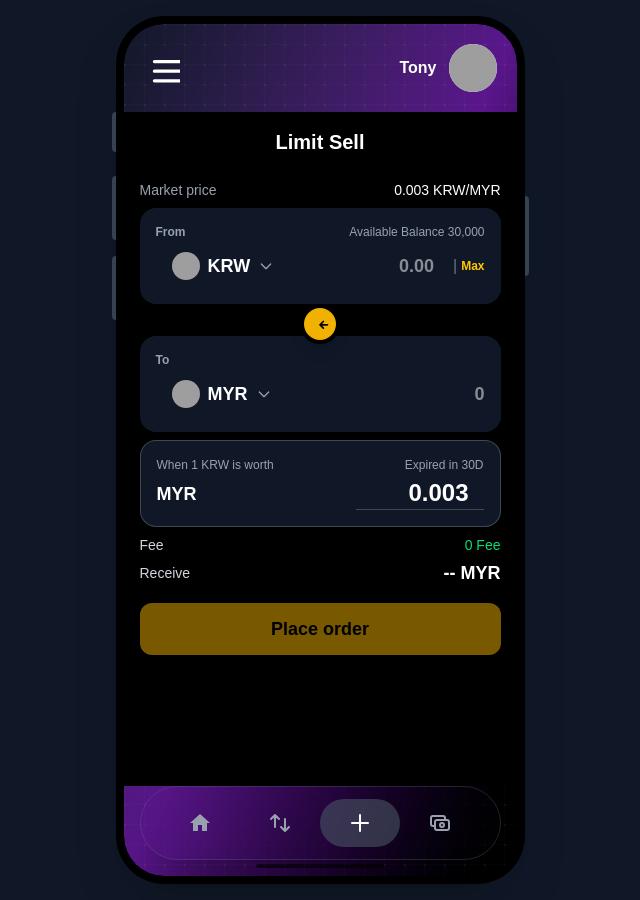
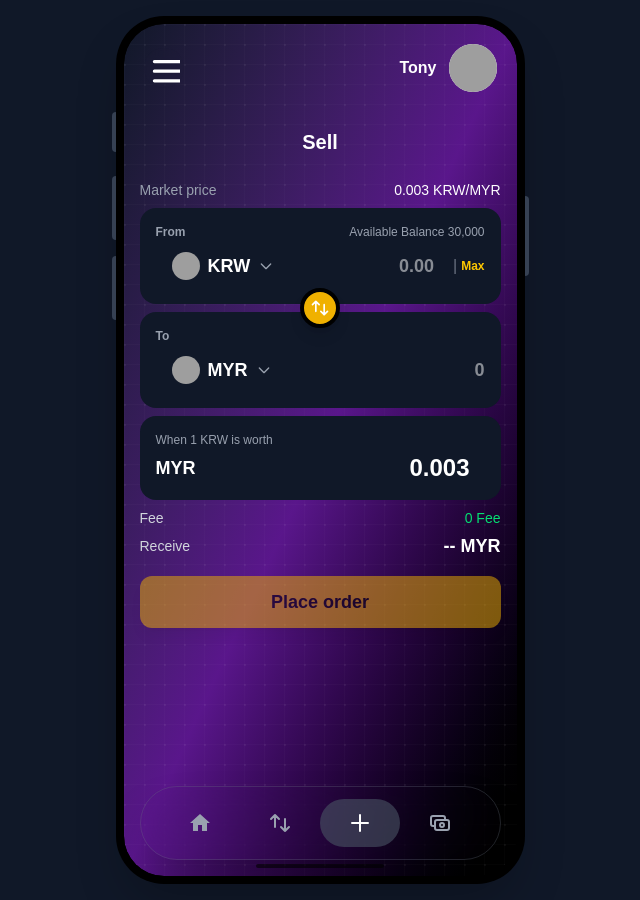
Before and after one commit to Avoisavo/cashMeOutside, a Next.js app: page /sell in a window 1280 px wide. Shown: the whole page, without its empty margins (320-960 px from the left). Built offline with nearby package versions, Linux system fonts and the light colour scheme; grey boxes are pictures that could not be loaded.

Commit message:
change ui

```diff
--- a/pages/sell.tsx
+++ b/pages/sell.tsx
@@ -111,8 +111,8 @@ export default function Sell() {
     };
 
     return (
-    <div className="min-h-screen p-4 flex flex-col items-center bg-black">
-      <h2 className="text-xl font-bold mb-6 text-center text-white">Limit Sell</h2>
+        <div className="min-h-screen p-4 flex flex-col items-center">
+            <h2 className="text-xl font-bold mb-6 text-center text-white">Sell</h2>
             <form onSubmit={handleSell} className="space-y-6 w-full max-w-md">
                 {/* Market Price Row */}
                 <div className="flex items-center justify-between text-gray-400 text-sm mb-2">
@@ -121,10 +121,10 @@ export default function Sell() {
                 </div>
 
                 {/* From Card */}
-        <div className="bg-gray-900 rounded-2xl p-4 mb-2 flex flex-col relative">
+                <div className="bg-gray-900 rounded-2xl p-4 -mb-2 flex flex-col relative">
                     <div className="flex items-center justify-between mb-1">
                         <span className="text-gray-400 text-xs font-semibold">From</span>
-            <span className="text-gray-400 text-xs">Available Balance {mockBalances[fromCurrency].toLocaleString(undefined, {maximumFractionDigits: 2})}</span>
+                        <span className="text-gray-400 text-xs">Available Balance {mockBalances[fromCurrency].toLocaleString(undefined, { maximumFractionDigits: 2 })}</span>
                     </div>
                     <div className="flex items-center justify-between">
                         <div className="relative">
@@ -151,7 +151,7 @@ export default function Sell() {
                                                 <img src={c.flag} alt={c.code} className="w-6 h-6 rounded-full object-cover" />
                                                 <span className="font-bold">{c.code}</span>
                                             </span>
-                      <span className="text-xs text-gray-400 font-mono">{mockBalances[c.code]?.toLocaleString(undefined, {maximumFractionDigits: 2})}</span>
+                                            <span className="text-xs text-gray-400 font-mono">{mockBalances[c.code]?.toLocaleString(undefined, { maximumFractionDigits: 2 })}</span>
                                         </button>
                                     ))}
                                 </div>
@@ -173,15 +173,15 @@ export default function Sell() {
                 </div>
 
                 {/* Swap Button */}
-        <div className="flex justify-center -my-2 z-10 relative">
+                <div className="flex justify-center -my-4 z-10 relative">
                     <button
                         type="button"
                         onClick={handleSwap}
                         className="w-10 h-10 bg-yellow-500 rounded-full flex items-center justify-center hover:bg-yellow-600 transition-colors shadow-lg border-4 border-black"
                         aria-label="Swap currencies"
                     >
-            <svg className="w-5 h-5 text-black" fill="none" stroke="currentColor" viewBox="0 0 24 24" strokeWidth={2}>
-              <path strokeLinecap="round" strokeLinejoin="round" d="M16 17l-4-4m0 0l4-4m-4 4H21" />
+                        <svg className="w-5 h-5 text-white" fill="none" stroke="currentColor" viewBox="0 0 24 24">
+                            <path strokeLinecap="round" strokeLinejoin="round" strokeWidth={2} d="M7 16V4m0 0L3 8m4-4l4 4m6 0v12m0 0l4-4m-4 4l-4-4" />
                         </svg>
                     </button>
                 </div>
@@ -217,7 +217,7 @@ export default function Sell() {
                                                 <img src={c.flag} alt={c.code} className="w-6 h-6 rounded-full object-cover" />
                                                 <span className="font-bold">{c.code}</span>
                                             </span>
-                      <span className="text-xs text-gray-400 font-mono">{mockBalances[c.code]?.toLocaleString(undefined, {maximumFractionDigits: 2})}</span>
+                                            <span className="text-xs text-gray-400 font-mono">{mockBalances[c.code]?.toLocaleString(undefined, { maximumFractionDigits: 2 })}</span>
                                         </button>
                                     ))}
                                 </div>
@@ -234,10 +234,9 @@ export default function Sell() {
                 </div>
 
                 {/* Price Card */}
-        <div className={`rounded-2xl p-4 mb-2 border ${isBelowMarket ? 'border-red-500 bg-red-900/20' : 'border-white/20 bg-gray-900'}`}>
+                <div className={`rounded-2xl p-4 mb-2 bg-gray-900`}>
                     <div className="flex items-center justify-between mb-1">
                         <span className="text-gray-400 text-xs">When 1 {fromCurrency} is worth</span>
-            <span className="text-gray-400 text-xs">Expired in 30D</span>
                     </div>
                     <div className="flex items-center justify-between">
                         <span className="text-white font-bold text-lg">{toCurrency}</span>
@@ -248,7 +247,7 @@ export default function Sell() {
                             onChange={e => setEditableRate(Number(e.target.value))}
                             placeholder="0.00"
                             step="0.0001"
-              className="bg-transparent text-white text-2xl font-bold text-right w-32 outline-none border-b border-white/20 focus:border-yellow-400 transition-all"
+                            className="bg-transparent text-white text-2xl font-bold text-right w-32 outline-none transition-all"
                         />
                     </div>
                     {isBelowMarket && (
```
Lines whose indentation alone changed are shown as unchanged.
